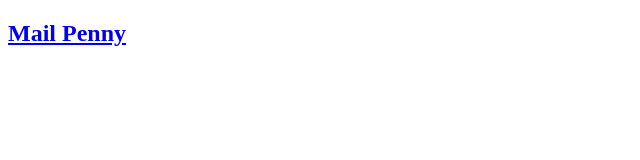
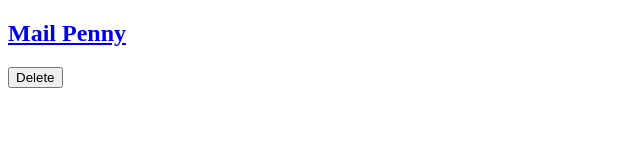
Before and after one commit to Viper-JSX/Mail_Penny, a React app: page /emails/1 in a window 1280 px wide. Shown: the top 160 px of the page, without its empty margins (0-640 px from the left). Built offline with nearby package versions, Linux system fonts and the light colour scheme.

Commit message:
Created button inside 'Email' to delete the email, passed handleEmailDelete to 'Email' component

```diff
--- a/src/App.js
+++ b/src/App.js
@@ -3,8 +3,7 @@ import Layout from "./components/Layout";
 import { useDispatch, useSelector } from "react-redux";
 import { deleteEmail, sendEmail, signIn, signUp } from "./redux/thunks";
 import { signOut } from "./redux/action_creators";
-import { validateEmail } from "./utilities/validation/validate_email";
-import { validateEmailAdress } from "./utilities/validation/validate_email_adress";
+
 
 function App(){
     const dispatch = useDispatch();
@@ -46,6 +45,7 @@ function App(){
         <div className="App">
             <Layout
                 handleEmailSend={handleEmailSend}
+                handleEmailDelete={handleEmailDelete}
 
                 handleSignIn={handleSignIn}
                 handleSignUp={handleSignUp}
--- a/src/components/Emails/Email.js
+++ b/src/components/Emails/Email.js
@@ -1,11 +1,11 @@
 import { useParams } from "react-router";
 
-function Email(){
+function Email({ handleEmailDelete }){
     const emailId = useParams().id;
 
     return(
         <div className="email">
-
+            <button className="deleteEmailButton" onClick={() => handleEmailDelete({ id: emailId })}>Delete</button>
         </div>
     );
 }
--- a/src/components/Layout.js
+++ b/src/components/Layout.js
@@ -9,6 +9,8 @@ import SignInForm from "./Authorization/Sign_in_form";
 
 function Layout({
     handleEmailSend,
+    handleEmailDelete,
+
     handleSignIn,
     handleSignUp,
     handleSignOut
@@ -18,7 +20,7 @@ function Layout({
             <Header />
             <Routes>
                 <Route path="/" element={<MainPage handleSignOut={handleSignOut} />} />
-                <Route path="/emails/:id" element={<Email />} />
+                <Route path="/emails/:id" element={<Email handleEmailDelete={handleEmailDelete} />} />
                 <Route path="/emails/create" element={<EmailEditor handleEmailSend={handleEmailSend} />} />
 
                 <Route path="/authorization" element={<Authorization />}>
```
